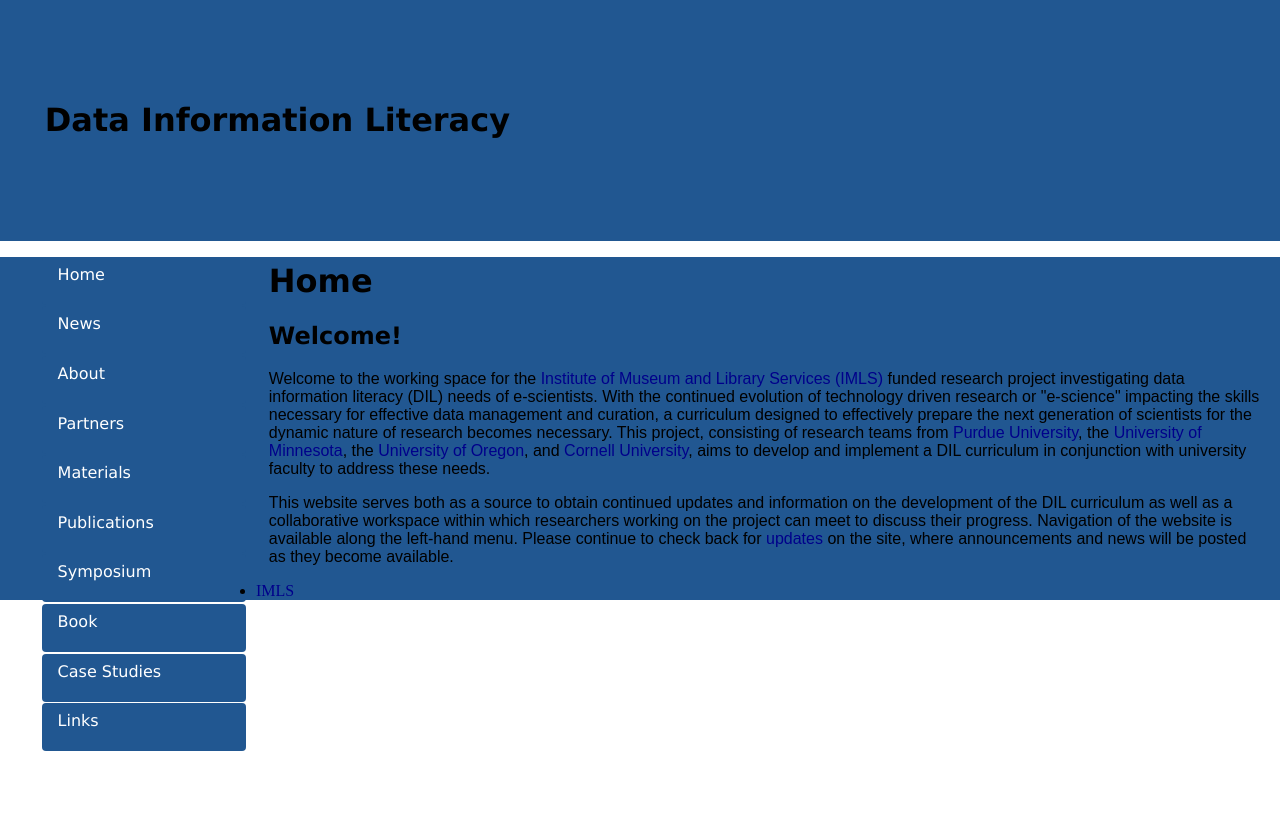
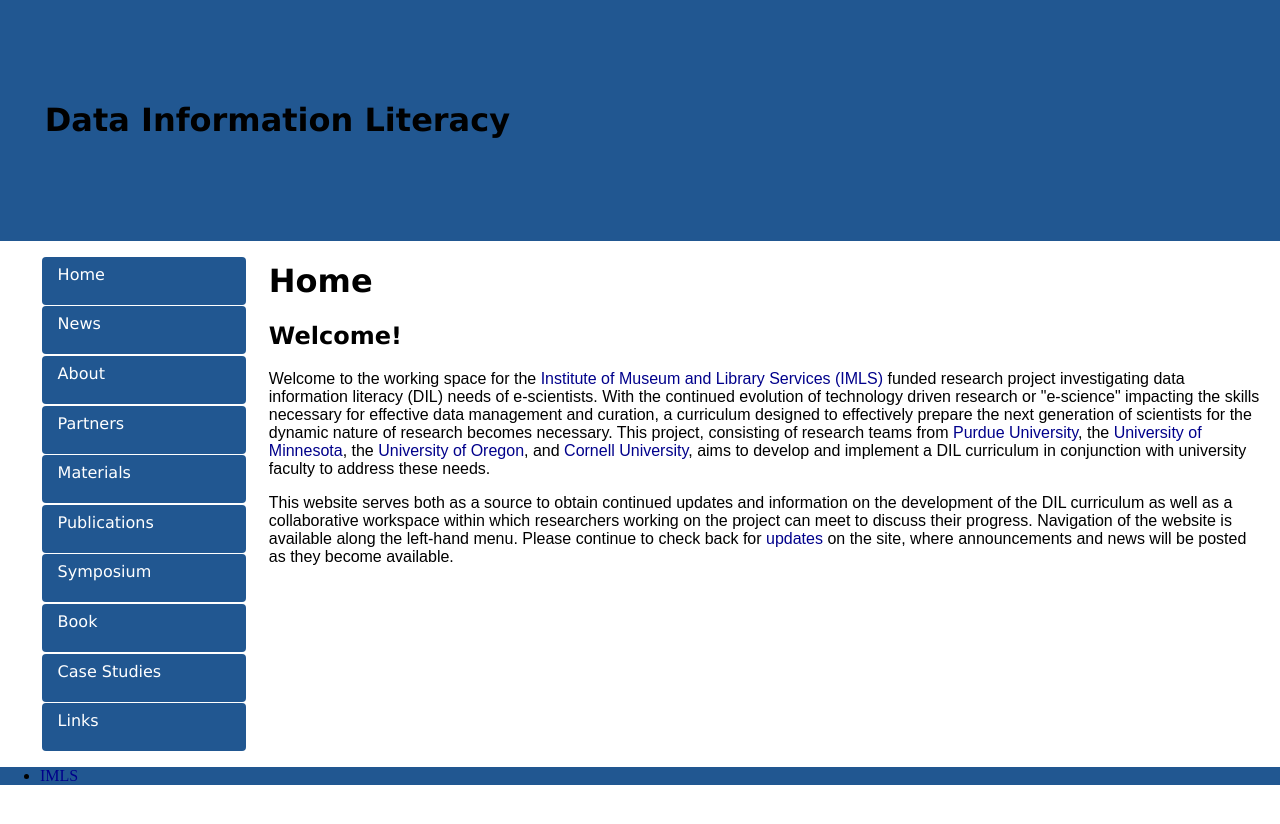
Before and after one commit to datainfolit/datainfolit, a Jekyll site: the page built from index.html, in a window 1280 px wide. Shown: the top 824 px of the page. Built offline with Jekyll 4.4.1, drawn with Linux system fonts in a browser that asks for light colours.

Commit message:
Update main.css

```diff
--- a/css/main.css
+++ b/css/main.css
@@ -83,6 +83,7 @@ footer {
     background: #215791;
     width: 100%;
     height: 2em%;
-    position: absolute
+    position: relative;
     bottom: 0;
+    clear: both;
 }
```
